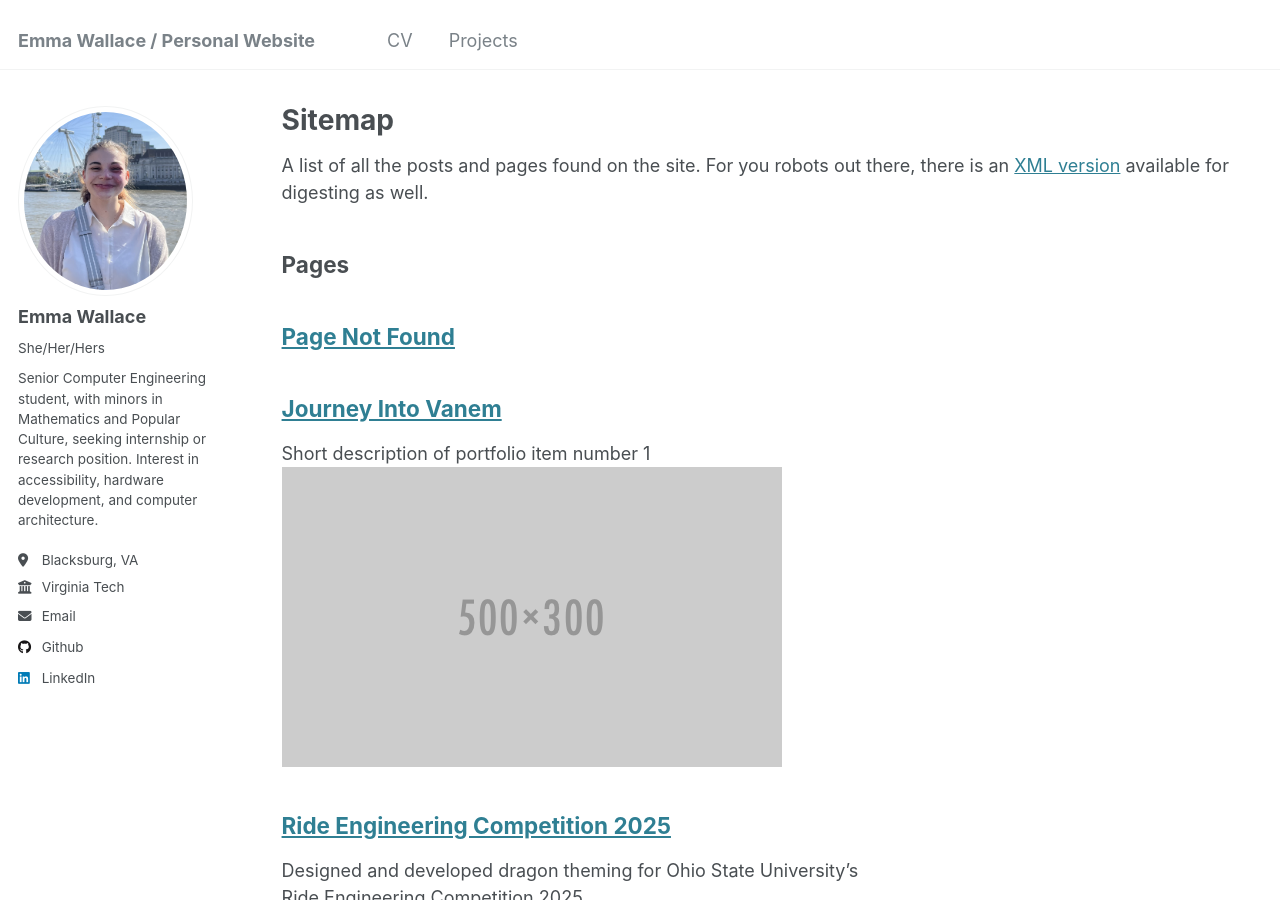
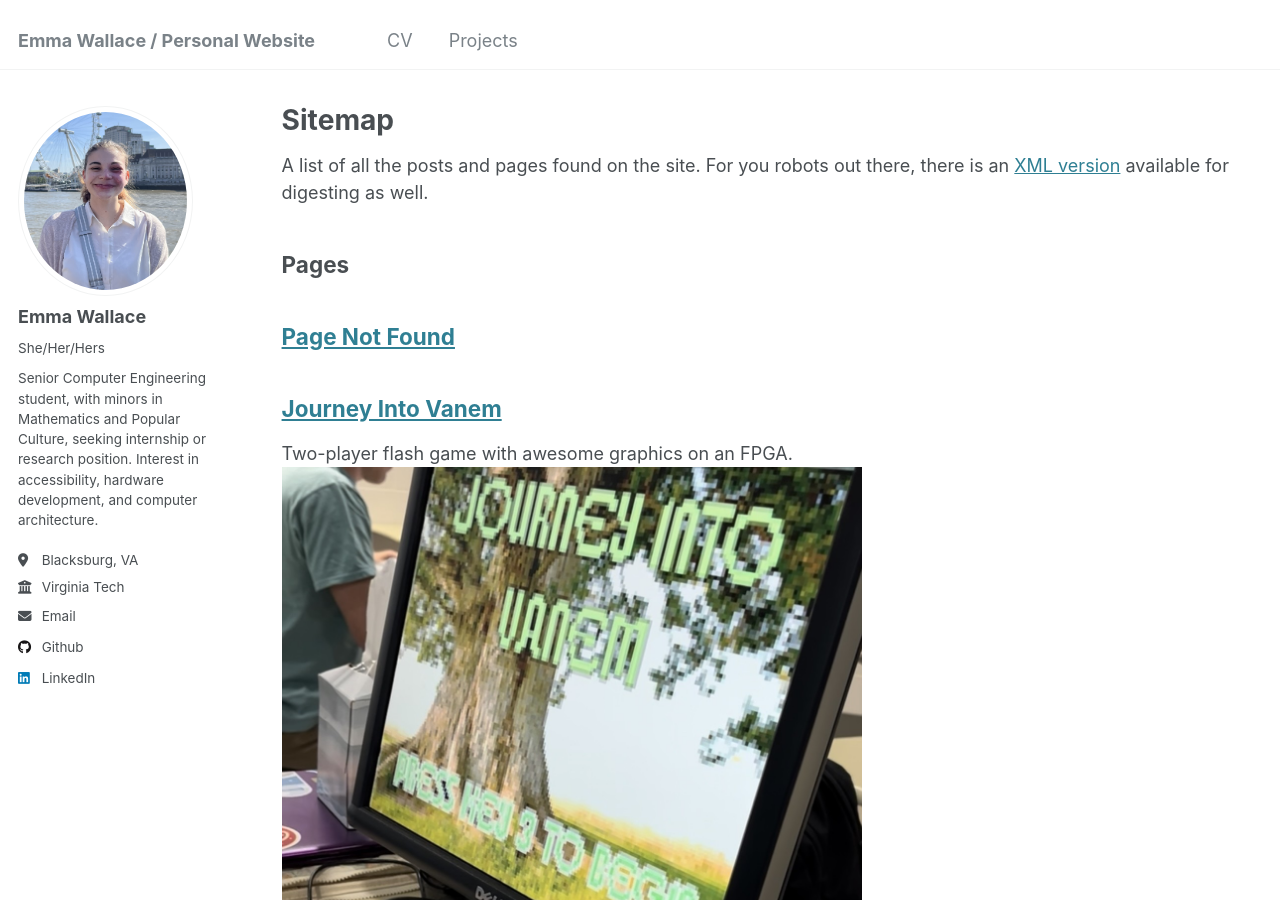
Before and after one commit to ewallace21/ewallace21.github.io, a Jekyll site: the page built from _pages/sitemap.md, in a window 1280 px wide and 900 px high. Built offline with Jekyll 4.4.1, drawn with Linux system fonts in a browser that asks for light colours; some of the changed text lies outside the part shown.

Commit message:
Update JIV.md

```diff
--- a/_portfolio/JIV.md
+++ b/_portfolio/JIV.md
@@ -1,6 +1,6 @@
 ---
 title: "Journey Into Vanem"
-excerpt: "Short description of portfolio item number 1<br/><img src='/images/500x300.png'>"
+excerpt: "Two-player flash game with awesome graphics on an FPGA.<br/><img src='/images/jiv.jpg'>"
 collection: portfolio
 ---
 # *Journey Into Vanem* — A Co-op Platformer on FPGA
```
